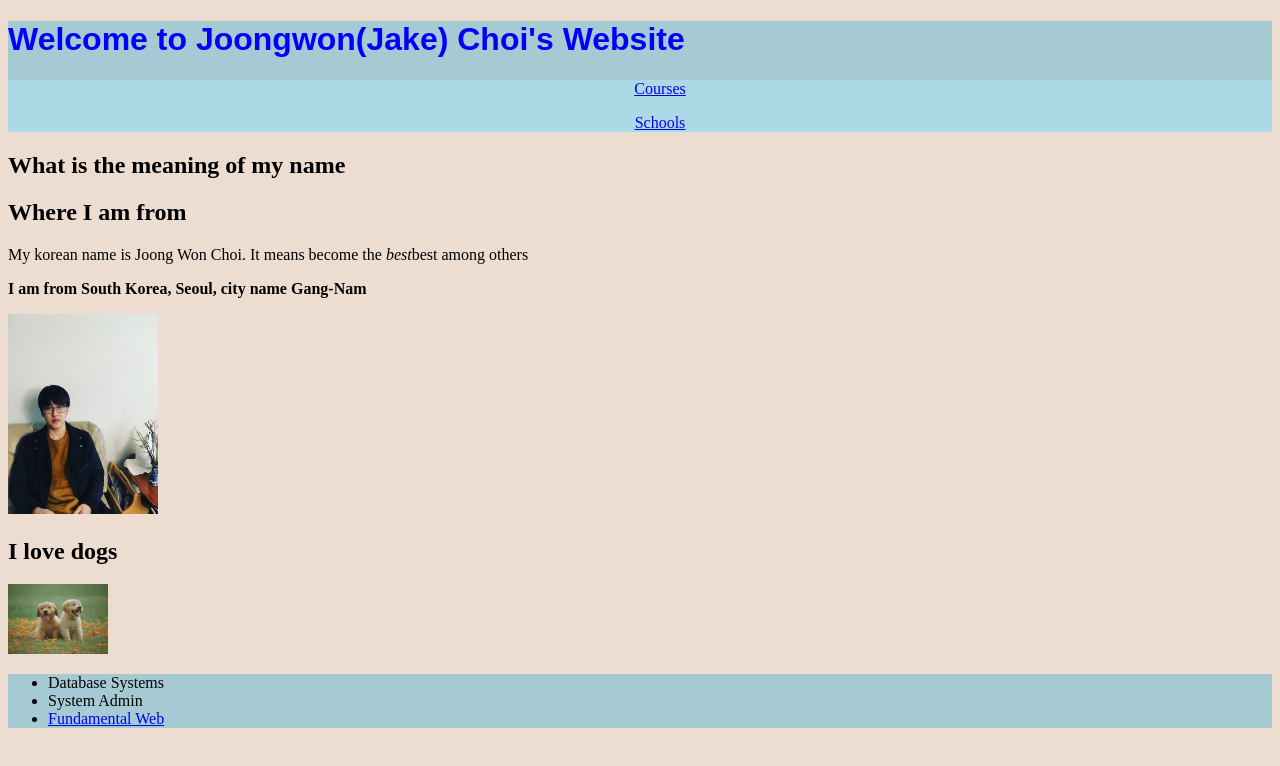
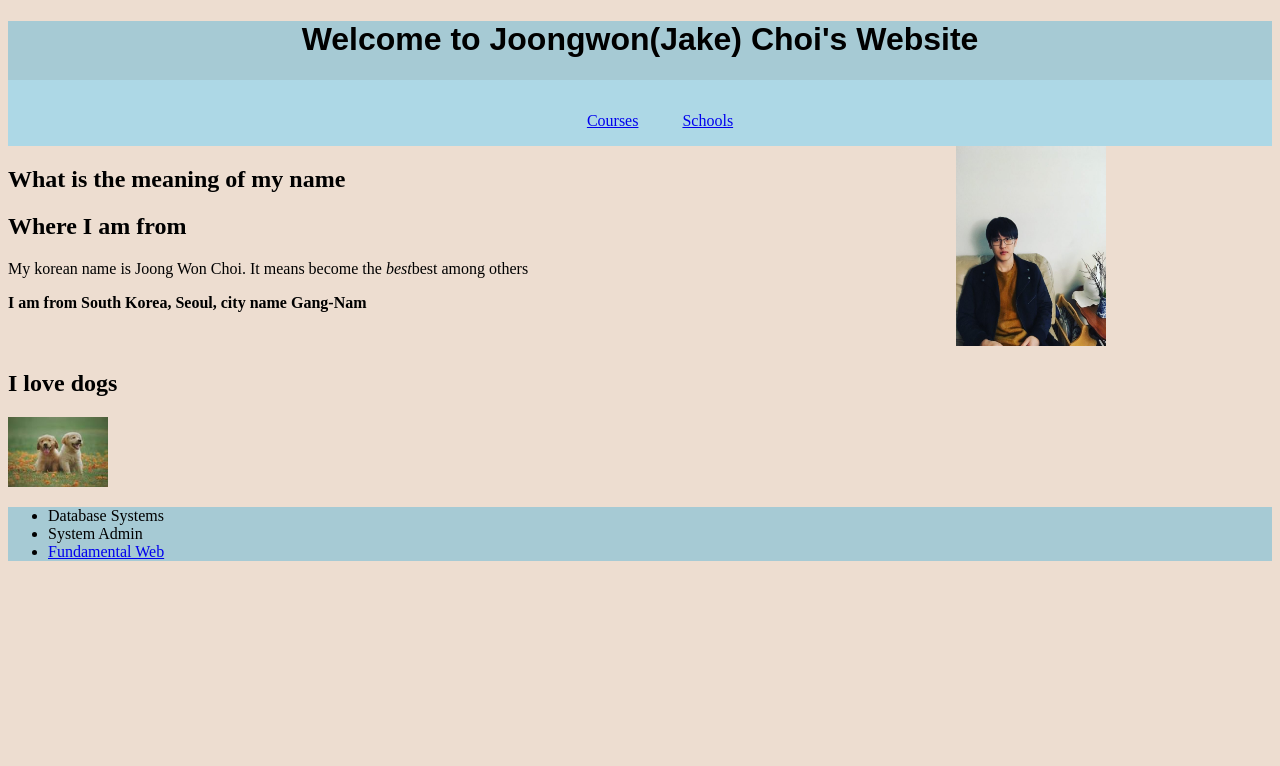
Before and after one commit to chahoi/personal_website, a plain HTML site: page index.html in a window 1280 px wide. Drawn offline with Linux system fonts and the light colour scheme.

Commit message:
add grid to about page

```diff
--- a/css/stylesheet.css
+++ b/css/stylesheet.css
@@ -1,21 +1,40 @@
 
 body{
     background-color: #EDDDD0;
-    grid-template-columns: 1fr 1fr;
 }
 header{
     background-color: #A6CAD4;
 }
 h1{
-    color: blue;
-    font-family: 'Times New Roman', Times, serif;
+    color: black;
+    font-family: 'Times New Roman', serif;
+    text-align: center;
 }
 
 main{
+    display: grid;
+    grid-template-columns: 3fr 1fr;
+}
+.aboutme{
+    grid-column: 0;
+}
+.portrait{
+    grid-column: 1/2;
+}
+.whatIlove{
 
 }
+
+
+nav {
+    text-align: center;
+}
+
 nav ul{
     list-style-type: none;
+    display: inline-block;
+    /* text-align: center; */
+    margin-bottom: 0;
 }
 
 footer{
@@ -24,7 +43,6 @@ footer{
 
 .navigation{
     background-color: lightblue;
-    text-align: center;
 }
 #index_font{
     font-family: Montserrat, sans-serif;
--- a/index.html
+++ b/index.html
@@ -11,12 +11,14 @@
       <nav class="navigation">
         <ul>
           <li><p><a href="misc/courses.html">Courses</a></p></li>
+        </ul>
+        <ul>
           <li><p><a href="misc/school.html">Schools</a></p></li>
         </ul>
       </nav>
     </header>
   <main>
-    <div>
+    <div class="aboutme">
       <h2>What is the meaning of my name</h2>
       <h2>Where I am from</h2>
       <p>
@@ -27,8 +29,8 @@
         <strong>I am from South Korea, Seoul, city name Gang-Nam</strong>
       </p>
     </div>
-    <img src="images/jake_choi.jpg" alt="picture_of_myself" width="150px" height="200px">
-    <div>
+    <div><img class="portrait" src="images/jake_choi.jpg" alt="picture_of_myself" width="150px" height="200px"></div>
+    <div class="whatIlove">
       <h2>I love dogs</h2>
         <img alt="dogs" src="images/dog.png" width="100" height="70">
     </div>
```
